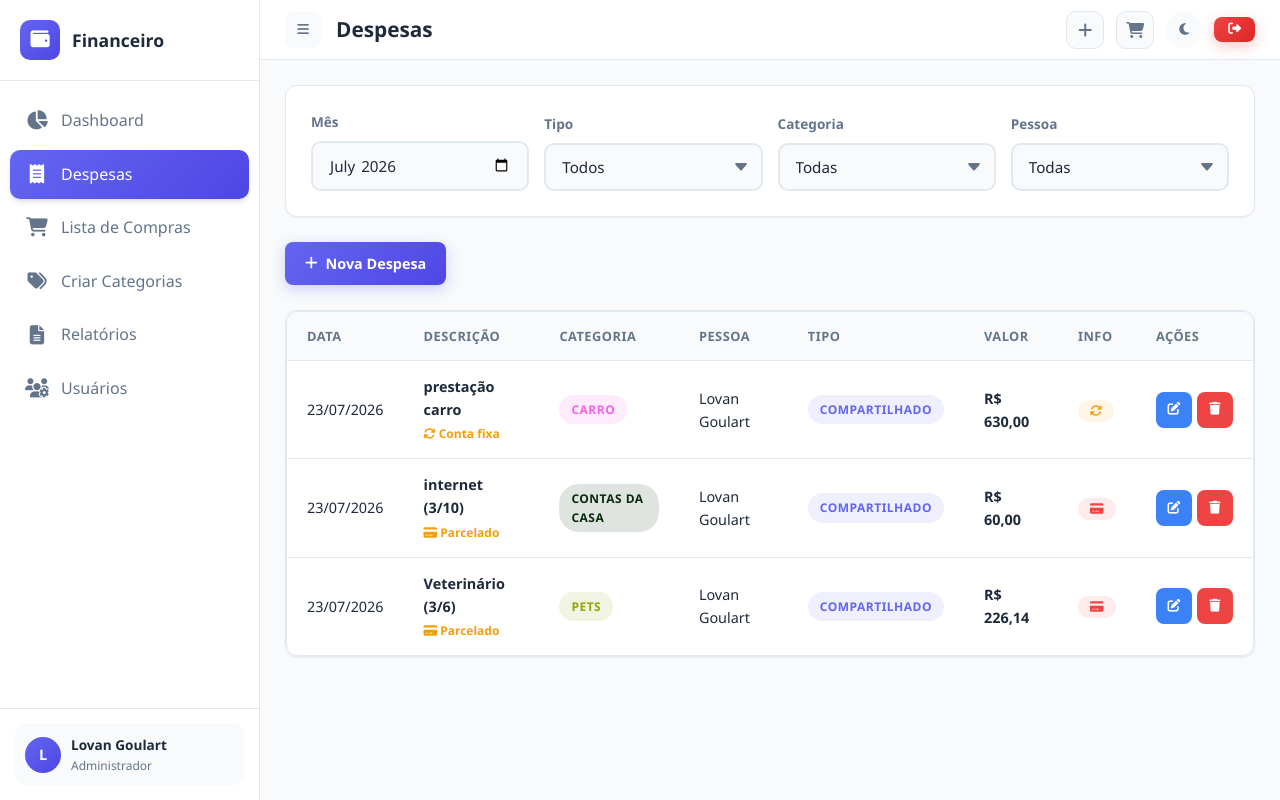
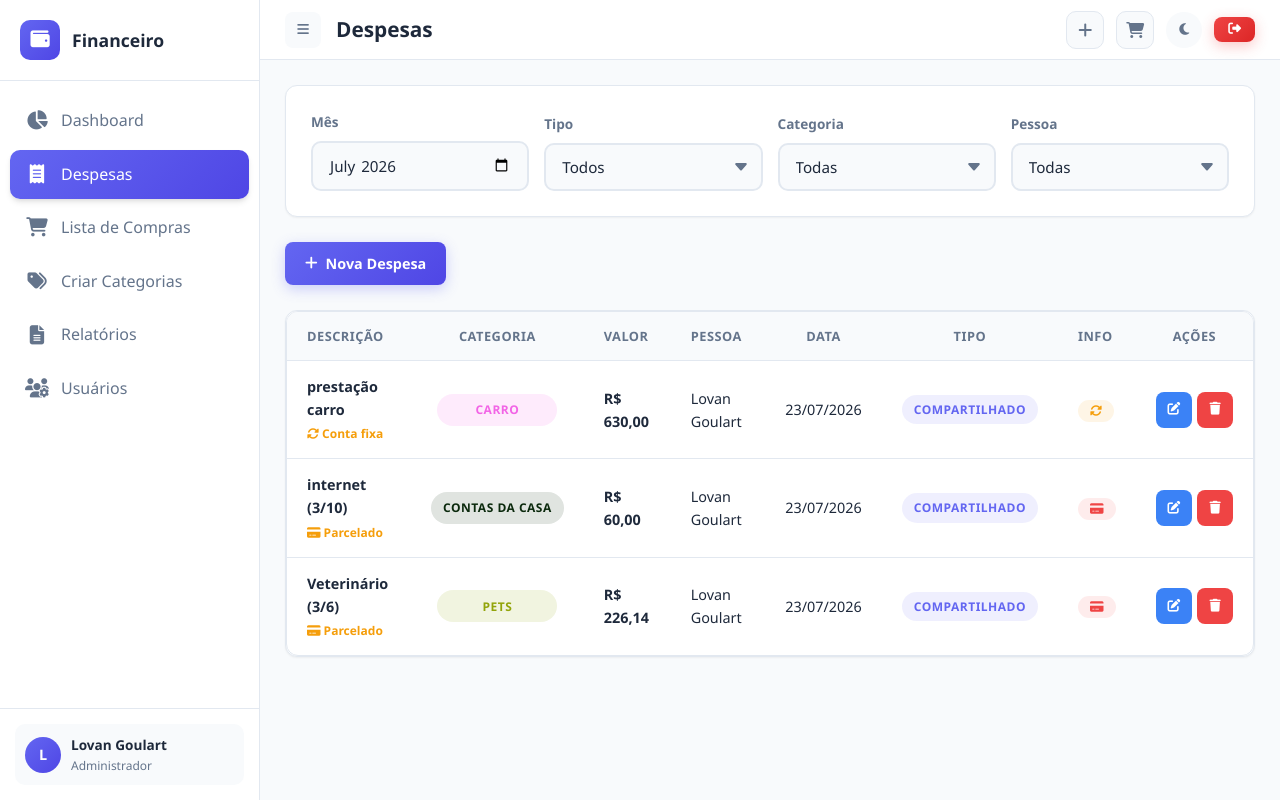
Before and after one commit to LovanGoulart/financeiro-familia, a Flask app: page /expenses in a window 1280 px wide. Run offline with Flask 3, Linux system fonts and the light colour scheme; a user stored in the database is signed in; data comes from the database, SQL or seed files in the repository.

Commit message:
Create ajustes
Foram feitos ajustes gráficos no sistema

```diff
--- a/static/css/style.css
+++ b/static/css/style.css
@@ -1312,3 +1312,24 @@ button {
         flex-wrap: wrap;
     }
 }
+
+.category-badge {
+    display: inline-flex;
+    align-items: center;
+    justify-content: center;
+
+    min-width: 120px; /* tamanho padrão */
+    height: 32px;
+
+    padding: 0 12px;
+    border-radius: 20px;
+
+    font-size: 12px;
+    font-weight: 600;
+    text-transform: uppercase;
+
+    white-space: nowrap;
+}
+table th {
+    text-align: center;
+}
--- a/templates/expenses.html
+++ b/templates/expenses.html
@@ -93,14 +93,14 @@
 
                 <thead>
                     <tr>
-                        <th>Data</th>
                         <th>Descrição</th>
-                        <th>Categoria</th>
+                        <th style="text-align: center;">Categoria</th>
+                        <th>Valor</th>
                         <th>Pessoa</th>
-                        <th>Tipo</th>
-                        <th>Valor</th>
+                        <th style="text-align: center;">Data</th>
+                        <th style="text-align: center;">Tipo</th>
                         <th>Info</th>
-                        <th>Ações</th>
+                        <th style="text-align: center;">Ações</th>
                     </tr>
                 </thead>
 
@@ -109,11 +109,7 @@
                     {% for expense in expenses %}
 
                     <tr>
-
-                        <td>
-                            {{ expense.expense_date_br }}
-                        </td>
-
+<!-----------------------------------DESCRIÇÃO------------------------------------------------------------>
                         <td>
 
                             <strong>
@@ -140,14 +136,14 @@
                             {% endif %}
 
                         </td>
+<!---------------------------------------CATEGORIA---------------------------------------------------------->
+                        <td style="text-align: center;">
 
-                        <td>
+                                {% if expense.category_name %}
 
-                            {% if expense.category_name %}
-
-                            <span class="badge"
+                            <span class="badge category-badge"
                                   style="background: {{ expense.category_color }}20;
-                                         color: {{ expense.category_color }};">
+                                            color: {{ expense.category_color }};">
 
                                 {{ expense.category_name }}
 
@@ -162,12 +158,20 @@
                             {% endif %}
 
                         </td>
-
+<!--------------------------------------VALOR----------------------------------------------------------->
+                        <td class="currency" style="font-weight: 600;">
+                            {{ expense.amount|currency_br }}
+                        </td>
+<!---------------------------------------PESSOA---------------------------------------------------------->
                         <td>
                             {{ expense.person_name }}
                         </td>
-
-                        <td>
+<!---------------------------------------DATA------------------------------------------------------------->
+                        <td style="text-align: center;">
+                            {{ expense.expense_date_br }}
+                        </td>
+<!---------------------------------------TIPO---------------------------------------------------------->
+                        <td style="text-align: center;">
 
                             <span class="badge
                                 {% if expense.expense_type == 'compartilhado' %}
@@ -181,11 +185,7 @@
                             </span>
 
                         </td>
-
-                        <td class="currency" style="font-weight: 600;">
-                            {{ expense.amount|currency_br }}
-                        </td>
-
+<!----------------------------------------INFO--------------------------------------------------------->
                         <td>
 
                             {% if expense.is_recurring %}
@@ -203,8 +203,8 @@
                             {% endif %}
 
                         </td>
-
-                        <td>
+<!----------------------------------------AÇÕES--------------------------------------------------------->
+                        <td style="text-align: center;">
 
                             <div style="display: flex; gap: 5px;">
 
```
Also changed, not shown: templates/categories.html (+8 -8 lines), templates/dashboard.html (+10 -10 lines), templates/reports.html (+21 -27 lines).
